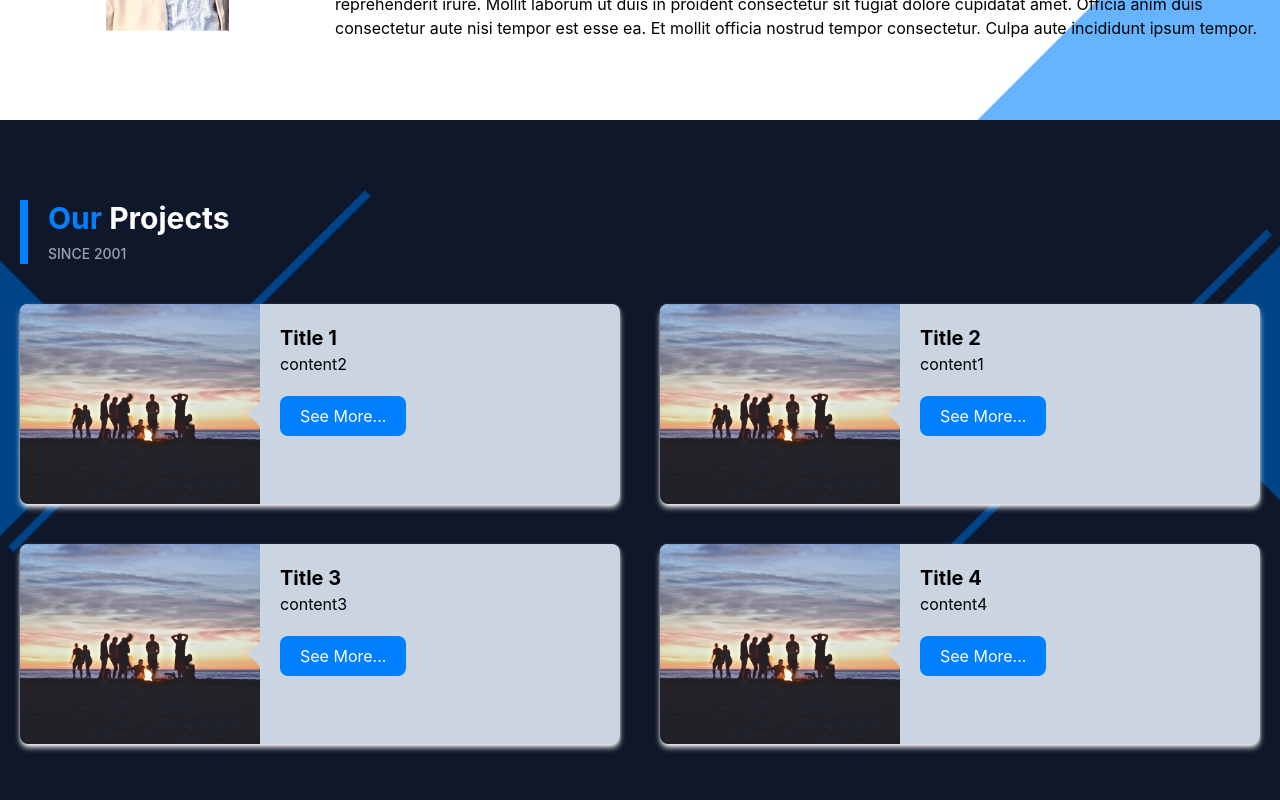
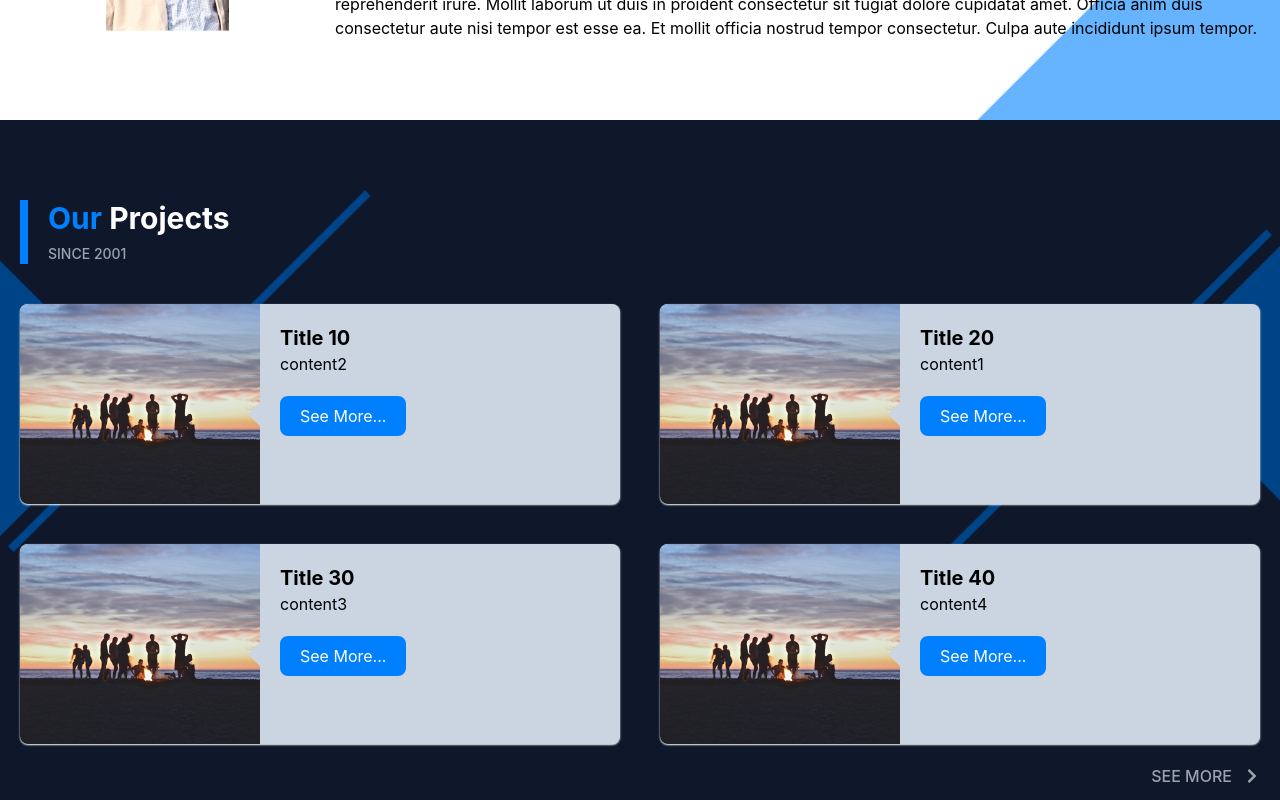
Before and after one commit to sandeshpaudel81/firebase-react, a React (Create React App) app: page / in a window 1280 px wide. Shown: the part 1060-1860 px from the top of the page. Built offline with nearby package versions, Linux system fonts and the light colour scheme; no server answers.

Commit message:
home:projects done

```diff
--- /dev/null
+++ b/src/components/Project.jsx
@@ -0,0 +1,24 @@
+import React from 'react'
+import { Link } from 'react-router-dom'
+
+const Project = (props) => {
+  return (
+    <div className='col-span-2 md:col-span-1'>
+        <Link to="#">
+        <div className='grid grid-cols-5 bg-slate-300 shadow-sm shadow-white hover:shadow-md hover:shadow-white hover:scale-[1.02] duration-300 rounded-lg overflow-hidden group'>
+            <div className='col-span-5 md:col-span-2'>
+                <img src={props.image} alt={props.content} className="w-full h-[250px] md:h-[200px] object-cover object-center"/>
+            </div>
+            <div className='col-span-5 md:col-span-3 relative p-5'>
+                <div className='w-5 h-5 rotate-45 bg-slate-300 absolute left-1/2 -top-2 md:top-1/2 md:-left-2'></div>
+                <h2 className='font-bold text-xl group-hover:text-primaryD'>{props.title}</h2>
+                <p>{props.content}</p>
+                <button className='bg-primary text-white px-5 py-2 rounded-lg mt-5 group-hover:bg-primaryDark'>See More...</button>
+            </div>
+        </div>
+        </Link>
+    </div>
+  )
+}
+
+export default Project
--- a/src/pages/Home.js
+++ b/src/pages/Home.js
@@ -3,13 +3,15 @@ import Carousel from '../components/Carousel'
 import Chairman from '../assets/chairman-image.png'
 import projectImage from '../assets/car1.jpg'
 import { Link } from 'react-router-dom'
+import Project from '../components/Project'
+import { FaChevronRight } from 'react-icons/fa'
 
 const Home = () => {
     const projects = [
-        {"image": projectImage, "title": "Title 1", "content": "content2"},
-        {"image": projectImage, "title": "Title 2", "content": "content1"},
-        {"image": projectImage, "title": "Title 3", "content": "content3"},
-        {"image": projectImage, "title": "Title 4", "content": "content4"}
+        {"image": projectImage, "title": "Title 10", "content": "content2"},
+        {"image": projectImage, "title": "Title 20", "content": "content1"},
+        {"image": projectImage, "title": "Title 30", "content": "content3"},
+        {"image": projectImage, "title": "Title 40", "content": "content4"}
     ]
     return (
         <div>
@@ -42,32 +44,25 @@ const Home = () => {
 
             {/* Projects */}
             <div className='projectsBg bg-slate-900'>
-                <div className='container mx-auto px-5 py-20'>
+                <div className='container mx-auto px-5 py-10 md:py-20'>
                     <div className='border-l-8 border-primary px-5'>
                         <h2 className='text-primary font-bold text-3xl'>Our <span className='text-white'>Projects</span></h2>
                         <p className='uppercase text-gray-400 text-sm font-medium mt-2'>since 2001</p>
                     </div>
                     <div className='grid grid-cols-2 gap-10 mt-5 md:mt-10'>
                         {projects.map((project) => (
-                            <div className='col-span-2 md:col-span-1'>
-                                <Link to="#">
-                                <div className='grid grid-cols-5 bg-slate-300 shadow-md shadow-white hover:shadow-lg hover:shadow-white hover:scale-[1.02] duration-300 rounded-lg overflow-hidden group'>
-                                    <div className='col-span-5 md:col-span-2'>
-                                        <img src={project.image} alt={project.content} className="w-full h-[250px] md:h-[200px] object-cover object-center"/>
-                                    </div>
-                                    <div className='col-span-5 md:col-span-3 relative p-5'>
-                                        <div className='w-5 h-5 rotate-45 bg-slate-300 absolute left-1/2 -top-2 md:top-1/2 md:-left-2'></div>
-                                        <h2 className='font-bold text-xl group-hover:text-primaryD'>{project.title}</h2>
-                                        <p>{project.content}</p>
-                                        <button className='bg-primary text-white px-5 py-2 rounded-lg mt-5 group-hover:bg-primaryDark'>See More...</button>
-                                    </div>
-                                </div>
-                                </Link>
-                            </div>
+                            <Project content={project.content} image={project.image} title={project.title}/>
                         ))}
+                    </div>
+                    <div className='flex justify-end mt-5'>
+                        <Link to="/projects" className='uppercase text-gray-400 hover:text-white'>
+                            <p className='flex items-center font-medium'>See More <FaChevronRight className='ml-3'/></p>
+                        </Link>
                     </div>
                 </div>
             </div>
+
+            {/* Projects */}
             <div>News</div>
             <div>Awards & Achievements</div>
             <div>Gallery</div>
```
